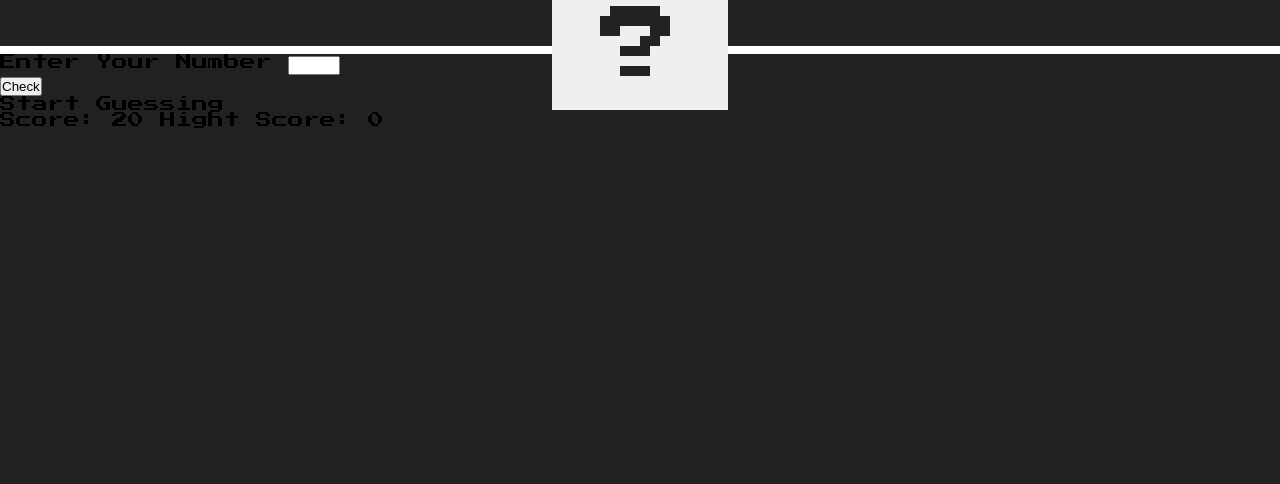
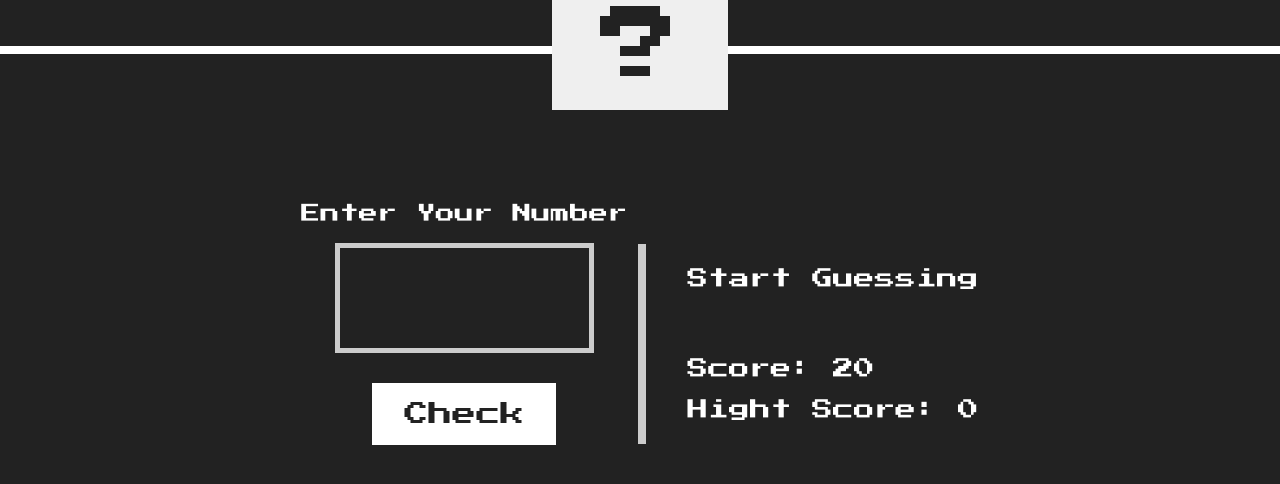
Before and after one commit to Erick-86/guess-the-secret-number, a plain HTML site: page index.html in a window 1280 px wide. Shown: the part 226-710 px from the top of the page. Drawn offline with Linux system fonts and the light colour scheme.

Commit message:
game section styling

```diff
--- a/style.css
+++ b/style.css
@@ -1,4 +1,4 @@
-@import url('https://fonts.googleapis.com/css?family=Press+Start+2P&display=swap');
+@import url("https://fonts.googleapis.com/css?family=Press+Start+2P&display=swap");
 
 * {
   margin: 0;
@@ -9,16 +9,16 @@
 
 body {
   background-color: #222222;
-    font-family: 'Press Start 2P', sans-serif;
+  font-family: "Press Start 2P", sans-serif;
 }
 
 /* HEADER STYLING */
-.header{
+.header {
   border-bottom: 8px solid #ffffff;
   height: 35vh;
   position: relative;
 }
-.header .first-header-section{
+.header .first-header-section {
   display: flex;
   justify-content: space-between;
   align-items: center;
@@ -26,26 +26,26 @@ body {
   color: #ffffff;
 }
 
-.first-header-section .reset-game-btn{
+.first-header-section .reset-game-btn {
   padding: 25px 30px;
   background-color: #ffffff;
   color: #222222;
-    transition: .2s ease-in;
+  transition: 0.2s ease-in;
   cursor: pointer;
 }
 
-.first-header-section .reset-game-btn:hover{
+.first-header-section .reset-game-btn:hover {
   background-color: #cccccc;
 }
 
-.header h1{
+.header h1 {
   text-align: center;
   margin-top: 20px;
   color: #ffffff;
   font-size: 2.3rem;
 }
 
-.header .random-number{
+.header .random-number {
   padding: 1.5rem 3rem;
   font-size: 5rem;
   text-align: center;
@@ -54,6 +54,102 @@ body {
   bottom: 0;
   transform: translate(-50%, 50%);
   color: #222222;
-    font-family: 'Press Start 2P', sans-serif;
+  font-family: "Press Start 2P", sans-serif;
   border: none;
 }
+
+/* GAME SECTION STYLING */
+footer {
+  display: flex;
+  justify-content: center;
+  margin-top: 150px;
+}
+
+footer .left-section {
+  display: flex;
+  flex-direction: column;
+}
+
+footer .left-section form {
+  display: flex;
+  flex-direction: column;
+}
+
+footer .left-section form label {
+    margin-bottom: 20px;
+    color: #ffffff;
+    font-size: 1.2rem;
+}
+
+footer .left-section form input{
+    width: 4.5em;
+    text-align: center;
+    margin: auto;
+    font-size: 3.6rem;
+    color: #ffffff;
+    padding: 1.3rem .4rem;
+    margin-bottom: 30px;
+    font-family: inherit;
+    background-color: inherit;
+    border: 5px solid #cccccc;
+}
+
+footer .left-section form input:focus{
+    outline: none;
+}
+
+.left-section .check-btn{
+    width: fit-content;
+    margin: 0 auto;
+    font-family: inherit;
+    font-size: 1.5rem;
+    padding: 1.2rem 2rem;
+    transition: 0.2s ease-in;
+    cursor: pointer;
+    border: none;
+    background-color: #ffffff;
+    color: #222222;
+}
+
+.left-section .check-btn:hover {
+  background-color: #cccccc;
+  border: inherit;
+}
+
+.right-section {
+    position: relative;
+    display: flex;
+    padding-top: 40px;
+    margin-left: 10px;
+}
+
+.right-section::after{
+    content: '';
+    position: absolute;
+    width: 8px;
+    height: 200px;
+    background-color: #cccccc;
+}
+
+.right-section .right-section-container{
+    margin-left: 50px;
+    display: flex;
+    flex-direction: column;
+    justify-content: space-around;
+}
+
+.right-section .message {
+    color: #ffffff;
+    font-size: 1.3rem;
+}
+
+.right-section .score-container{
+    display: flex;
+    flex-direction: column;
+}
+
+.right-section ._score{
+    margin-top: 20px;
+    font-size: 1.3rem;
+    color: #ffffff;
+}
```
Lines whose indentation alone changed are shown as unchanged.
